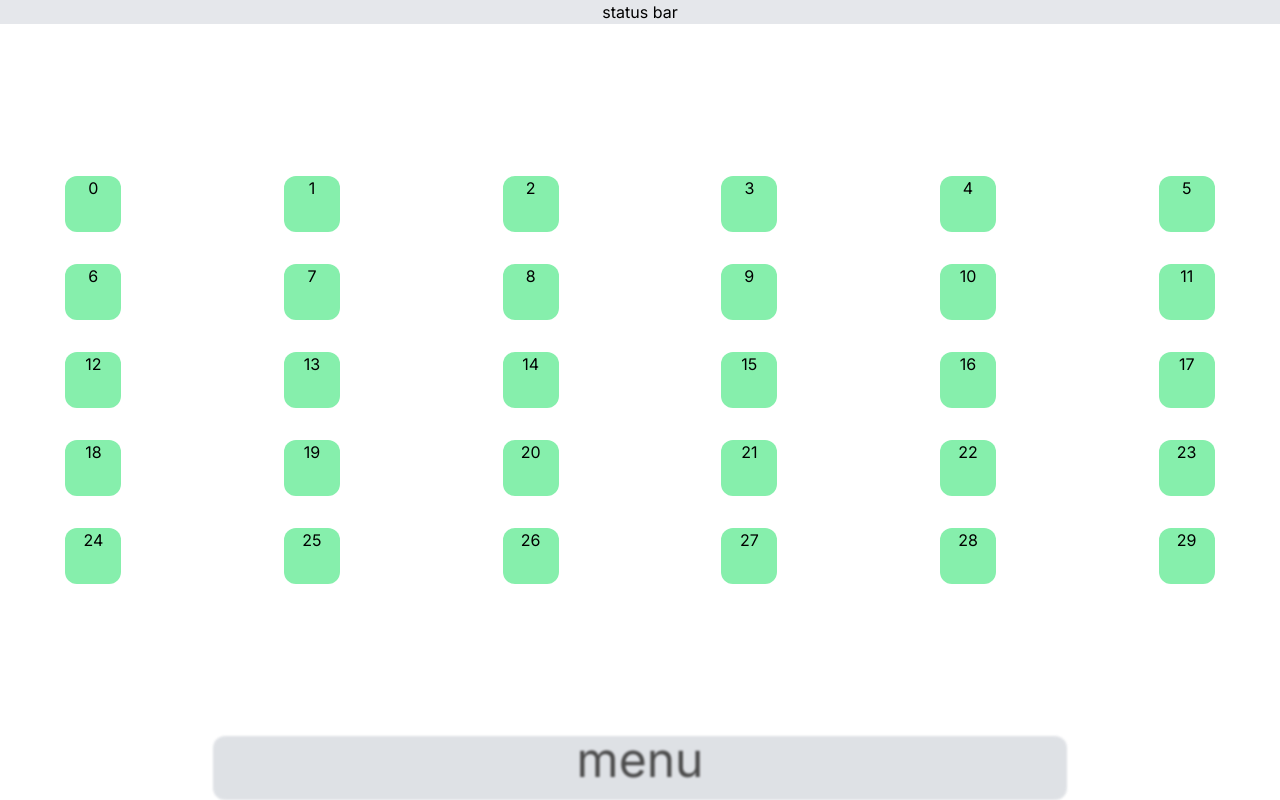
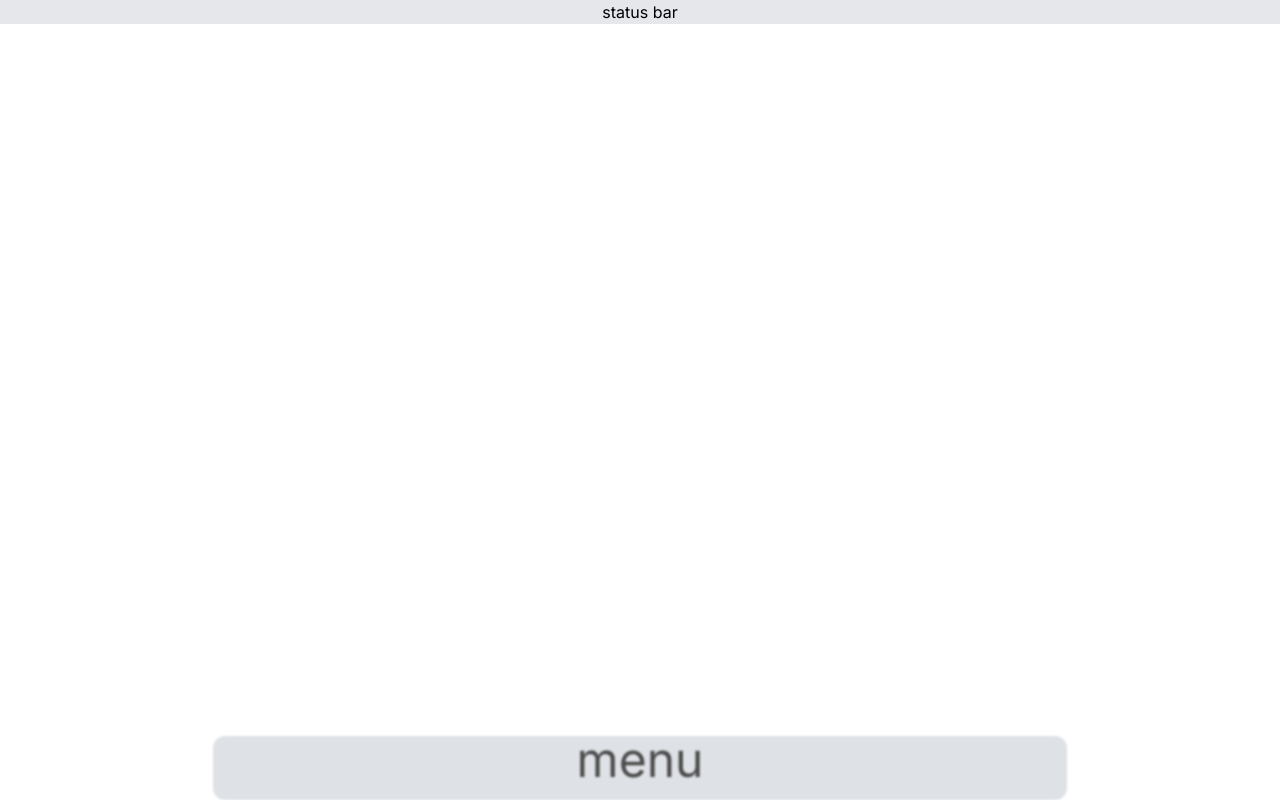
Before and after one commit to qhc99/TabletOS, a Next.js app: page / in a window 1280 px wide. Built offline with nearby package versions, Linux system fonts and the light colour scheme.

Commit message:
add phase out css

```diff
--- a/src/app/globals.css
+++ b/src/app/globals.css
@@ -1,3 +1,18 @@
 @tailwind base;
 @tailwind components;
 @tailwind utilities;
+
+@keyframes rotateLeft90 {
+  0% {
+    transform: rotate3d(0, 1, 0, 0deg);
+  }
+  100% {
+    transform: rotate3d(0, 1, 0, 90deg);
+  }
+}
+
+.phase-out {
+  animation-name: rotateLeft90;
+  animation-duration: 1s;
+  animation-fill-mode: forwards;
+}
--- a/src/app/page.tsx
+++ b/src/app/page.tsx
@@ -30,7 +30,10 @@ function DeliciousOS() {
       <div className="sticky top-0 bg-gray-200 w-full text-center">
         status bar
       </div>
-      <div className="grid justify-items-center grid-cols-4 md:grid-cols-6 gap-8 w-full">
+      <div
+        className="grid justify-items-center grid-cols-4 md:grid-cols-6 gap-8 w-full
+      phase-out origin-top-left"
+      >
         {icons.map((d) => {
           return <Icon key={d} data={d} />;
         })}
```
